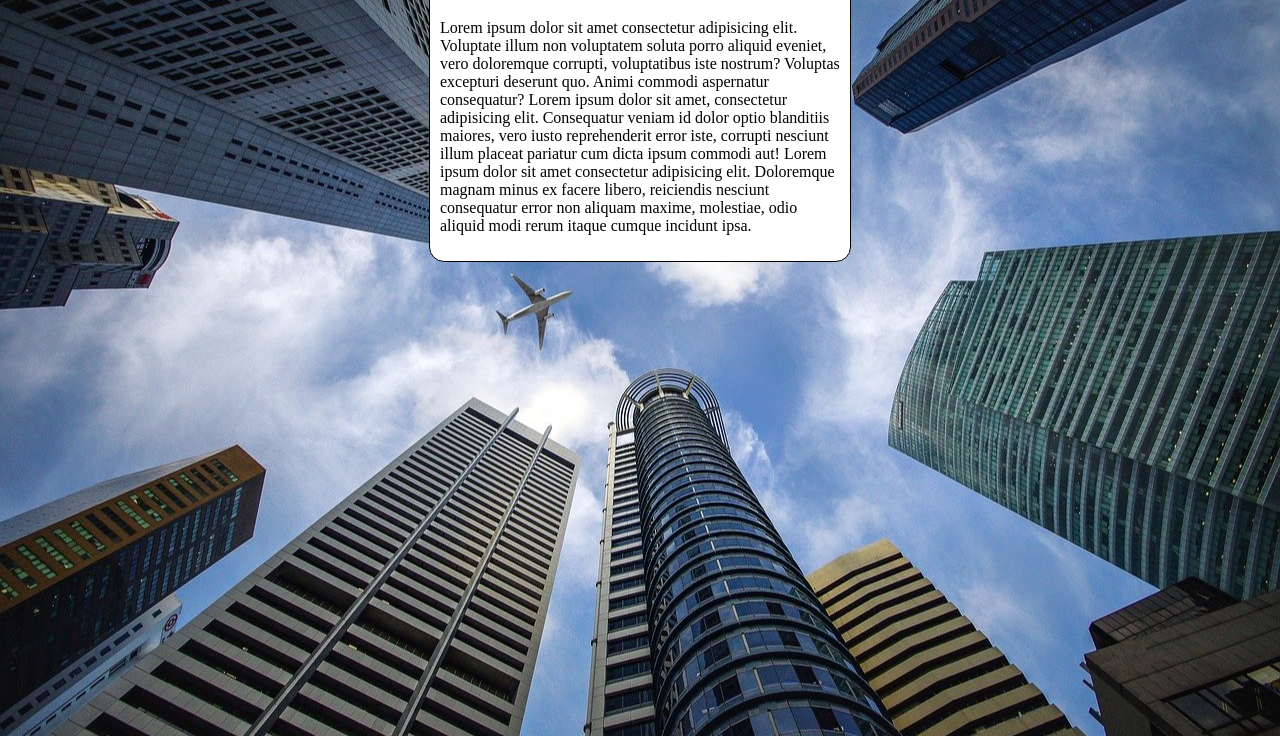
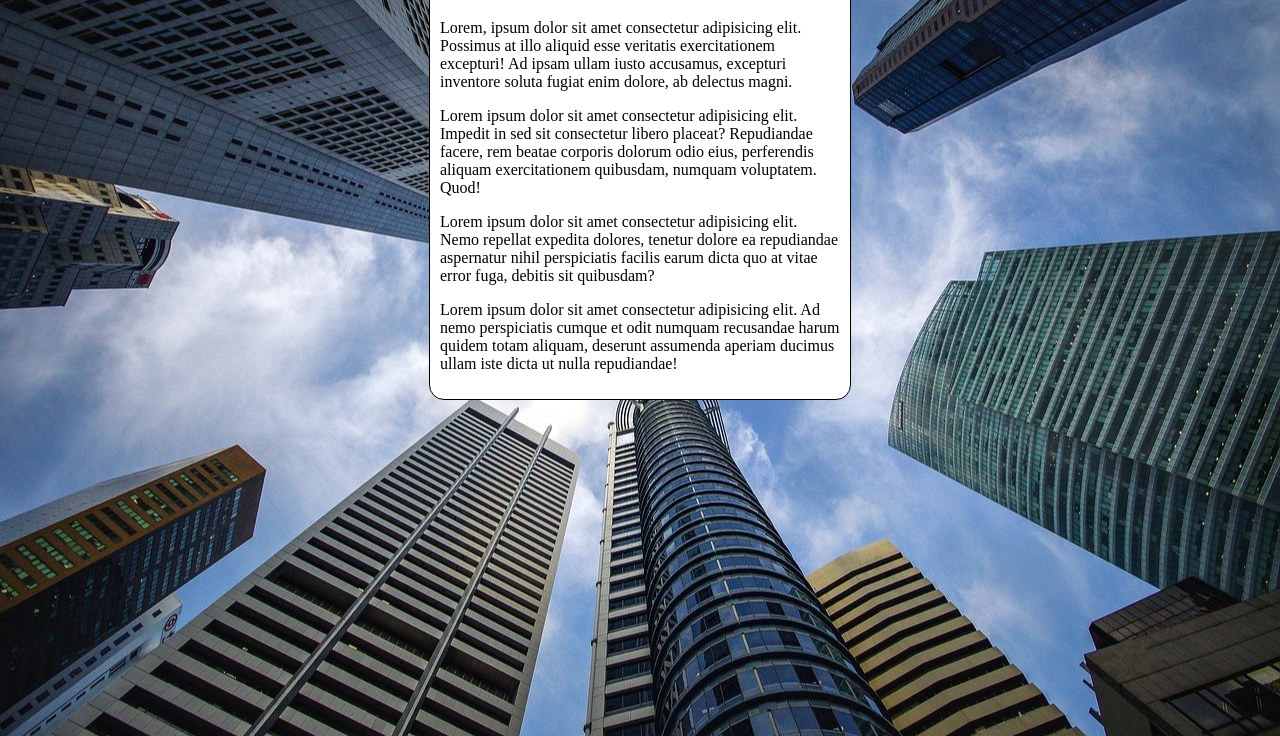
Before and after one commit to RodrigoAntiquera/html-css, a plain HTML site: page exercicios/ex022/fundo006.html in a window 1280 px wide. Shown: the part 80-816 px from the top of the page. Drawn offline with Linux system fonts and the light colour scheme.

Commit message:
alteração de paragrafo

```diff
--- a/exercicios/ex022/fundo006.html
+++ b/exercicios/ex022/fundo006.html
@@ -30,7 +30,10 @@
 <body>
     <main>
         <h1>Teste de Imagem de fundo</h1>
-        <p>Lorem ipsum dolor sit amet consectetur adipisicing elit. Voluptate illum non voluptatem soluta porro aliquid eveniet, vero doloremque corrupti, voluptatibus iste nostrum? Voluptas excepturi deserunt quo. Animi commodi aspernatur consequatur? Lorem ipsum dolor sit amet, consectetur adipisicing elit. Consequatur veniam id dolor optio blanditiis maiores, vero iusto reprehenderit error iste, corrupti nesciunt illum placeat pariatur cum dicta ipsum commodi aut! Lorem ipsum dolor sit amet consectetur adipisicing elit. Doloremque magnam minus ex facere libero, reiciendis nesciunt consequatur error non aliquam maxime, molestiae, odio aliquid modi rerum itaque cumque incidunt ipsa.</p>
+        <p>Lorem, ipsum dolor sit amet consectetur adipisicing elit. Possimus at illo aliquid esse veritatis exercitationem excepturi! Ad ipsam ullam iusto accusamus, excepturi inventore soluta fugiat enim dolore, ab delectus magni. </p>
+        <p>Lorem ipsum dolor sit amet consectetur adipisicing elit. Impedit in sed sit consectetur libero placeat? Repudiandae facere, rem beatae corporis dolorum odio eius, perferendis aliquam exercitationem quibusdam, numquam voluptatem. Quod!</p>
+        Lorem ipsum dolor sit amet consectetur adipisicing elit. Nemo repellat expedita dolores, tenetur dolore ea repudiandae aspernatur nihil perspiciatis facilis earum dicta quo at vitae error fuga, debitis sit quibusdam?
+        <p>Lorem ipsum dolor sit amet consectetur adipisicing elit. Ad nemo perspiciatis cumque et odit numquam recusandae harum quidem totam aliquam, deserunt assumenda aperiam ducimus ullam iste dicta ut nulla repudiandae!</p>
     </main>
 </body>
 </html>
```
